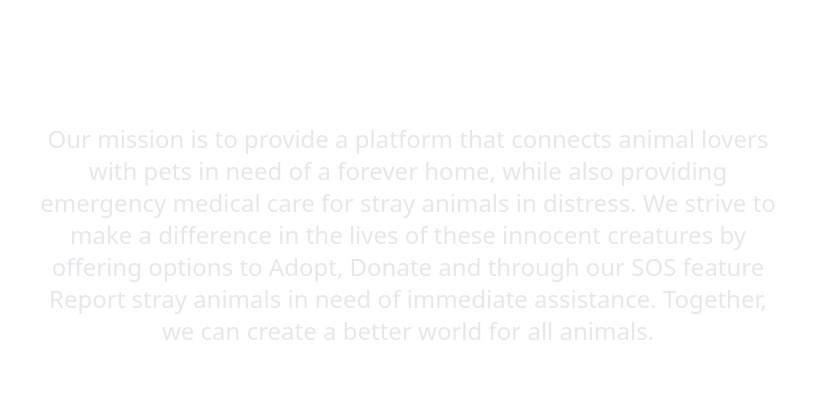
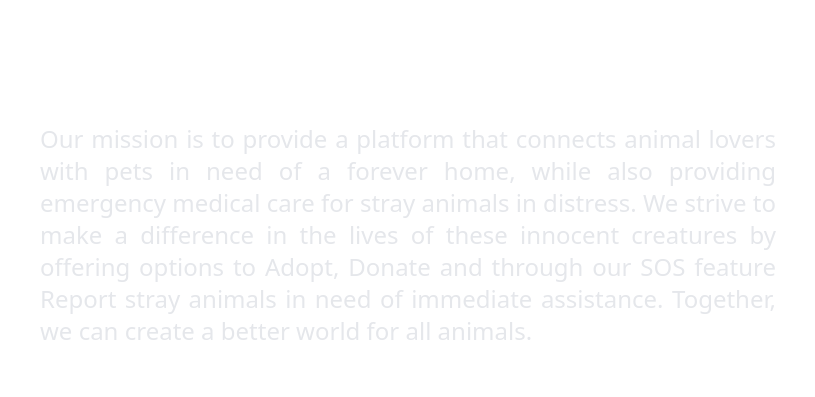
Before and after one commit to NavikaAgarwal/PetMe, a plain HTML site: page index.html in a window 1280 px wide. Shown: the part 1040-1437 px from the top of the page, 232-1047 px from the left. Drawn offline with nearby package versions, Linux system fonts and the light colour scheme; no server answers.

Commit message:
Update index.html

```diff
--- a/index.html
+++ b/index.html
@@ -244,24 +244,16 @@
         >
           About Us
         </h2>
-        <p
-          class="mb-8 lg:mb-16 font-light text-center text-gray-200 dark:text-gray-400 sm:text-2xl text_6"
-        >
+        <p class="mb-8 lg:mb-16 font-light text-center text-gray-200 dark:text-gray-400 sm:text-2xl text_6" style="text-align: justify;">
           Our mission is to provide a platform that connects animal lovers with
           pets in need of a forever home, while also providing emergency medical
           care for stray animals in distress. We strive to make a difference in
           the lives of these innocent creatures by offering options to
-          <a class="hover-underline-animation" href="#adopt"><b>Adopt</b></a
-          >,
-          <a class="hover-underline-animation" href="./donate.html"
-            ><b>Donate</b></a
-          >
+          <a class="hover-underline-animation" href="#adopt"><b>Adopt</b></a>,
+          <a class="hover-underline-animation" href="./donate.html"><b>Donate</b></a>
           and through our SOS feature
-          <a class="hover-underline-animation" href="./reportstary.html"
-            ><b>Report</b></a
-          >
-          stray animals in need of immediate assistance. Together, we can create
-          a better world for all animals.
+          <a class="hover-underline-animation" href="./reportstary.html"><b>Report</b></a>
+          stray animals in need of immediate assistance. Together, we can create a better world for all animals.
         </p>
       </div>
     </section>
```
